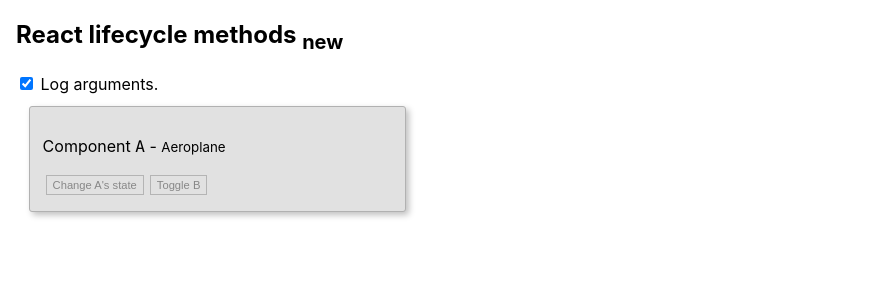
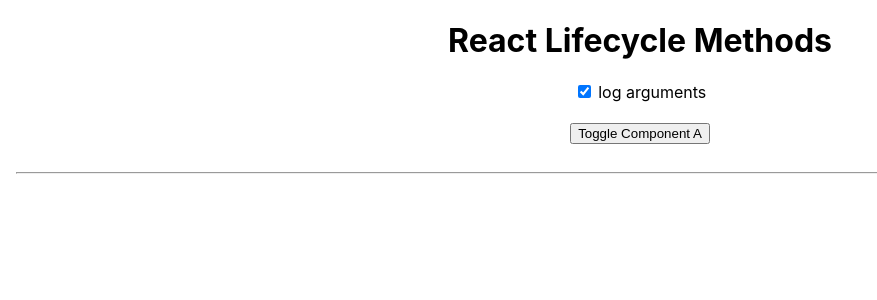
Before and after one commit to efdotjay/react-experiment, a React (Create React App) app: page / in a window 1280 px wide. Shown: the top 300 px of the page, without its empty margins (0-877 px from the left). Built offline with nearby package versions, Linux system fonts and the light colour scheme.

Commit message:
Style updates.

```diff
--- a/src/App.css
+++ b/src/App.css
@@ -2,7 +2,7 @@
   text-align: center;
 }
 
-.App-logo {
+/* .App-logo {
   height: 40vmin;
   pointer-events: none;
 }
@@ -35,4 +35,4 @@
   to {
     transform: rotate(360deg);
   }
-}
+} */
--- a/src/App.js
+++ b/src/App.js
@@ -1,26 +1,34 @@
 
 import React from 'react';
 // import logo from './logo.svg';
-// import './App.css';
+import './App.css';
 import { ComponentA } from './components';
 
 export default class App extends React.Component {
   state = {
-    logArgs: true
+    logArgs: true,
+    showA: false
   };
 
   toggleLogArgsHandler = () => {
     this.setState(state => ({ logArgs: !state.logArgs }));
-  }
+  };
+
+  toggleAHandler = () => {
+    this.setState(state => ({ showA: !state.showA }));
+  };
 
   render() {
-    const { logArgs } = this.state;
+    const { logArgs, showA } = this.state;
 
     return (
-      <div>
-        <h2>React lifecycle methods <sub>new</sub></h2>
-        <label htmlFor="log-args-ckbx"><input type="checkbox" id="log-args-ckbx" checked={logArgs} onClick={this.toggleLogArgsHandler} readOnly={true}/> Log arguments.</label>
-        <ComponentA {...{logArgs}}/>
+      <div className="App">
+        <h1>React Lifecycle Methods</h1>
+        <label htmlFor="log-args-ckbx"><input type="checkbox" id="log-args-ckbx" checked={logArgs} onClick={this.toggleLogArgsHandler} readOnly={true}/> log arguments</label>
+        <br /><br />
+        <button onClick={this.toggleAHandler}>Toggle Component A</button>
+        <br /><br /><hr /><br /><br />
+        {showA && <ComponentA {...{logArgs}}/>}
       </div>
     );
   }
--- a/src/components/component-a/ComponentA.module.css
+++ b/src/components/component-a/ComponentA.module.css
@@ -6,8 +6,9 @@
   box-shadow: rgba(0,0,0,0.25) 3px 3px 6px;
   border-radius: 3px;
   padding: 0.8rem;
-  margin: 0.8rem;
+  margin: 0.8rem auto;
   background-color: #e1e1e1;
+  text-align: left;
 }
 
 .Button {
@@ -16,6 +17,12 @@
   cursor: pointer;
   background-color: transparent;
   color: rgba(0,0,0,0.4);
-  border: 1px solid rgba(0,0,0,0.2);
+  border: 1px solid #b1b1b1;
   font-size: 0.7em;
+  transition: all 0.3s;
 }
+
+.Button:hover {
+  background-color: #b1b1b1;
+  color: #000;
+}
--- a/src/components/component-b/ComponentB.module.css
+++ b/src/components/component-b/ComponentB.module.css
@@ -2,7 +2,7 @@
 .ComponentContainer {
   width: fit-content;
   min-width: 350px;
-  border: 1px solid #c1d1d1;
+  border: 1px solid #c1c1c1;
   box-shadow: rgba(0,0,0,0.15) 3px 3px 6px;
   border-radius: 3px;
   padding: 0.8rem;
@@ -16,6 +16,12 @@
   cursor: pointer;
   background-color: transparent;
   color: rgba(0,0,0,0.4);
-  border: 1px solid rgba(0,0,0,0.2);
+  border: 1px solid #c1c1c1;
   font-size: 0.7em;
+  transition: all 0.3s;
 }
+
+.Button:hover {
+  background-color: #c1c1c1;
+  color: #000;
+}
--- a/src/components/component-c/ComponentC.module.css
+++ b/src/components/component-c/ComponentC.module.css
@@ -16,6 +16,12 @@
   cursor: pointer;
   background-color: transparent;
   color: rgba(0,0,0,0.4);
-  border: 1px solid rgba(0,0,0,0.2);
+  border: 1px solid #d1d1d1;
   font-size: 0.7em;
+  transition: all 0.3s;
 }
+
+.Button:hover {
+  background-color: #d1d1d1;
+  color: #000;
+}
```
